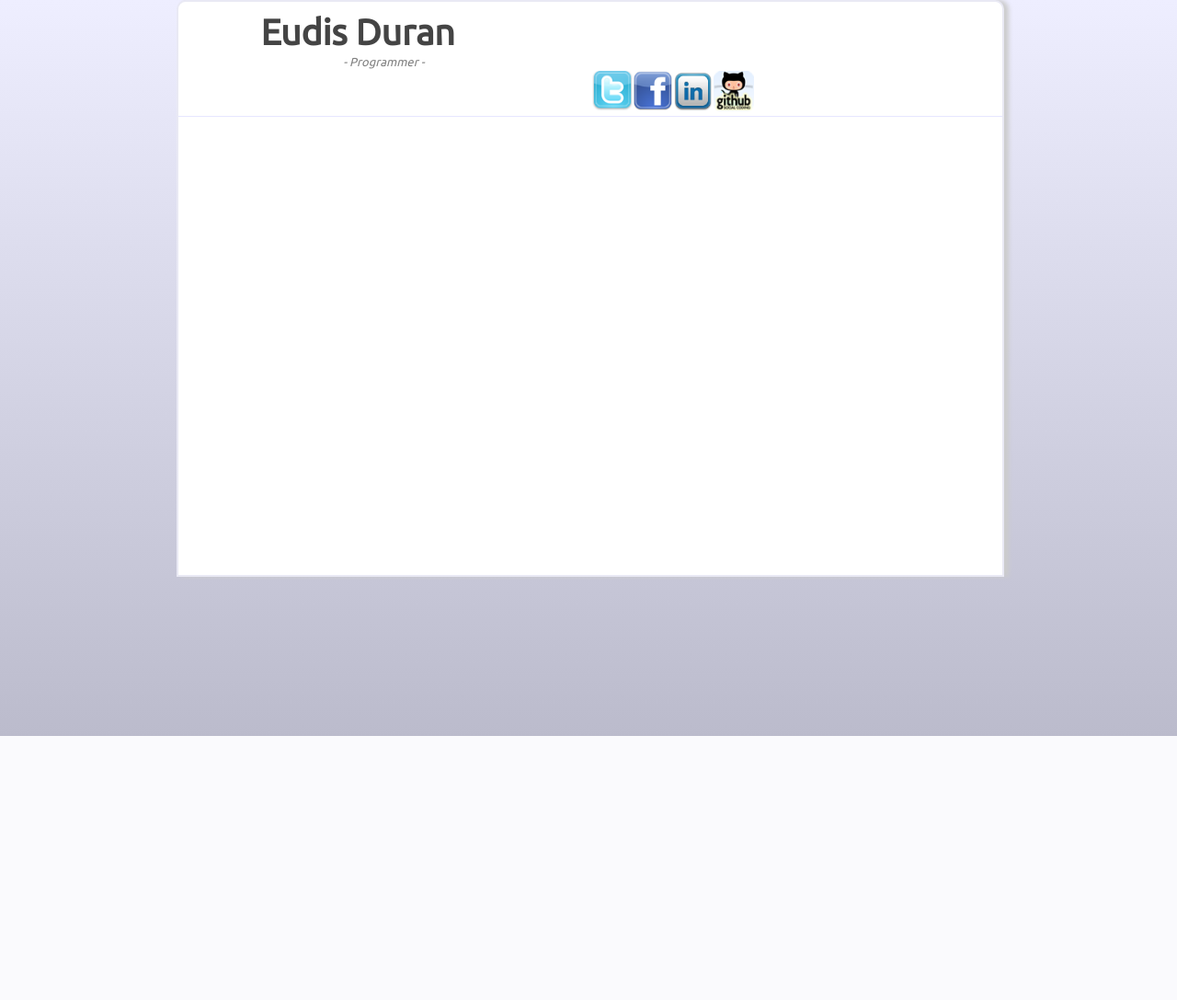
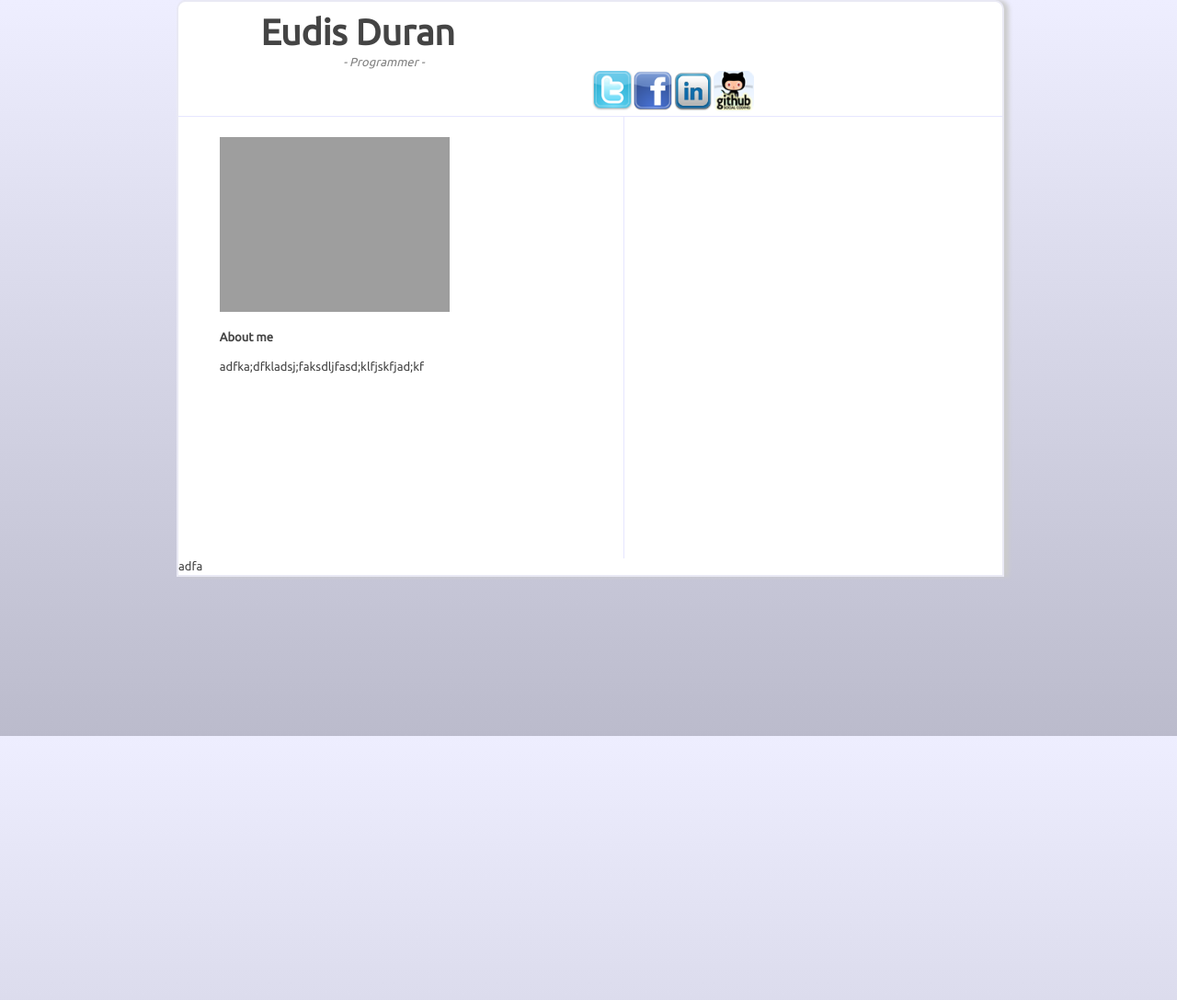
Before and after one commit to darken26/site, a PHP site: page / in a window 1280 px wide. Shown: the whole page at 92% size. Before the commit the page ends 800 px from the top, so only its background shows below. Run offline with PHP 8.4, Linux system fonts and the light colour scheme; some libraries are stand-ins or nearby versions; grey boxes are pictures that could not be loaded.

Commit message:
added my profile pic

```diff
--- a/css/style.css
+++ b/css/style.css
@@ -228,6 +228,25 @@ header {
     border-bottom: 1px solid rgb(230, 230, 255);
 }
 
+#left_panel {
+    width: 49%;
+    height: 480px;
+    border-right: 1px solid rgb(230, 230, 255);
+    float: left;
+    margin-left: 5%;
+}
+#right_panel {
+    width: 49%;
+    height: 480px;
+    float: left;
+}
+
+#profile_pic {
+    margin-top: 5%;
+    width: 250px;
+    height: 190px;
+}
+
 #icons {
     width: 100%;
     text-align: right;
--- a/index.html
+++ b/index.html
@@ -59,7 +59,18 @@
          </div>
     </header>
     <div id="main" role="main">
-
+        <div id="left_panel">
+            <img id="profile_pic" src="http://a3.sphotos.ak.fbcdn.net/hphotos-ak-snc6/263420_2155603816145_1427966590_32408888_5087090_n.jpg" alt="Profile Picture" />
+            <br />
+            <br />
+            <p>
+                <strong>About me</strong> <br /><br />
+                adfka;dfkladsj;faksdljfasd;klfjskfjad;kf
+            </p>
+        </div>
+        <div id="right_panel">
+            adfa
+        </div>
     </div>
     <footer>
 
```
Also changed, not shown: 2 other files.
